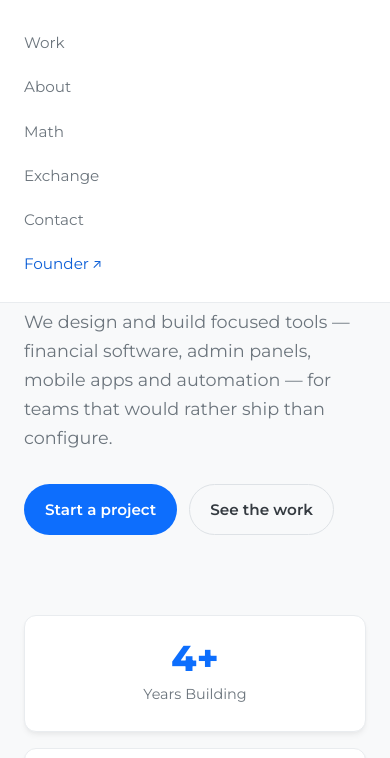
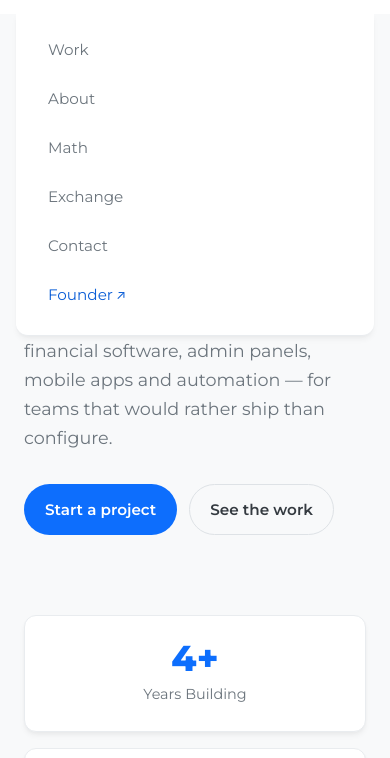
Before and after one commit to Sky-Creation/sky-creation, a website: page site/index.html in a window 390 px wide. Both pictures are taken after a click on the button "Menu". Shown: the part 58-816 px from the top of the page. Drawn offline with Linux system fonts and the light colour scheme; no server answers.

Commit message:
style: make mobile nav full-width-like with margins, rounded, hover states

```diff
--- a/site/assets/styles.css
+++ b/site/assets/styles.css
@@ -169,10 +169,11 @@ a:hover {
   font-size: 0.95rem;
 }
 
-.site-nav a:hover,
-.site-nav a[aria-current="page"] {
-  color: var(--text);
-}
+  .site-nav a:hover,
+  .site-nav a[aria-current="page"] {
+    background: var(--surface-2);
+    color: var(--text);
+  }
 
 /* The founder portfolio is a separate subdomain (founder.skycreation.dev),
    sourced from site/founder/ in this repo. Marked so nobody expects to stay
@@ -870,16 +871,18 @@ p:last-child {
     left: 0;
     right: 0;
     flex-direction: column;
-    align-items: flex-start;
+    align-items: stretch;
     gap: 0;
     background: var(--bg-alt);
     border-bottom: 1px solid var(--border);
-    /* For animation */
     display: flex;
     overflow: hidden;
     max-height: 0;
     opacity: 0;
     padding: 0 1.5rem;
+    margin: 0 1rem;
+    border-radius: 0 0 var(--radius) var(--radius);
+    box-shadow: var(--shadow);
     transition: max-height 0.3s ease, opacity 0.3s ease, padding 0.3s ease, visibility 0.3s;
     visibility: hidden;
   }
@@ -887,13 +890,14 @@ p:last-child {
   .site-nav[data-open="true"] {
     max-height: 400px;
     opacity: 1;
-    padding: 0.5rem 1.5rem 1rem;
+    padding: 0.75rem 1.25rem 1rem;
     visibility: visible;
   }
 
   .site-nav a {
-    padding: 0.6rem 0;
+    padding: 0.75rem 0.75rem;
     width: 100%;
+    border-radius: var(--radius-sm);
   }
 
   .hero-split {
```
